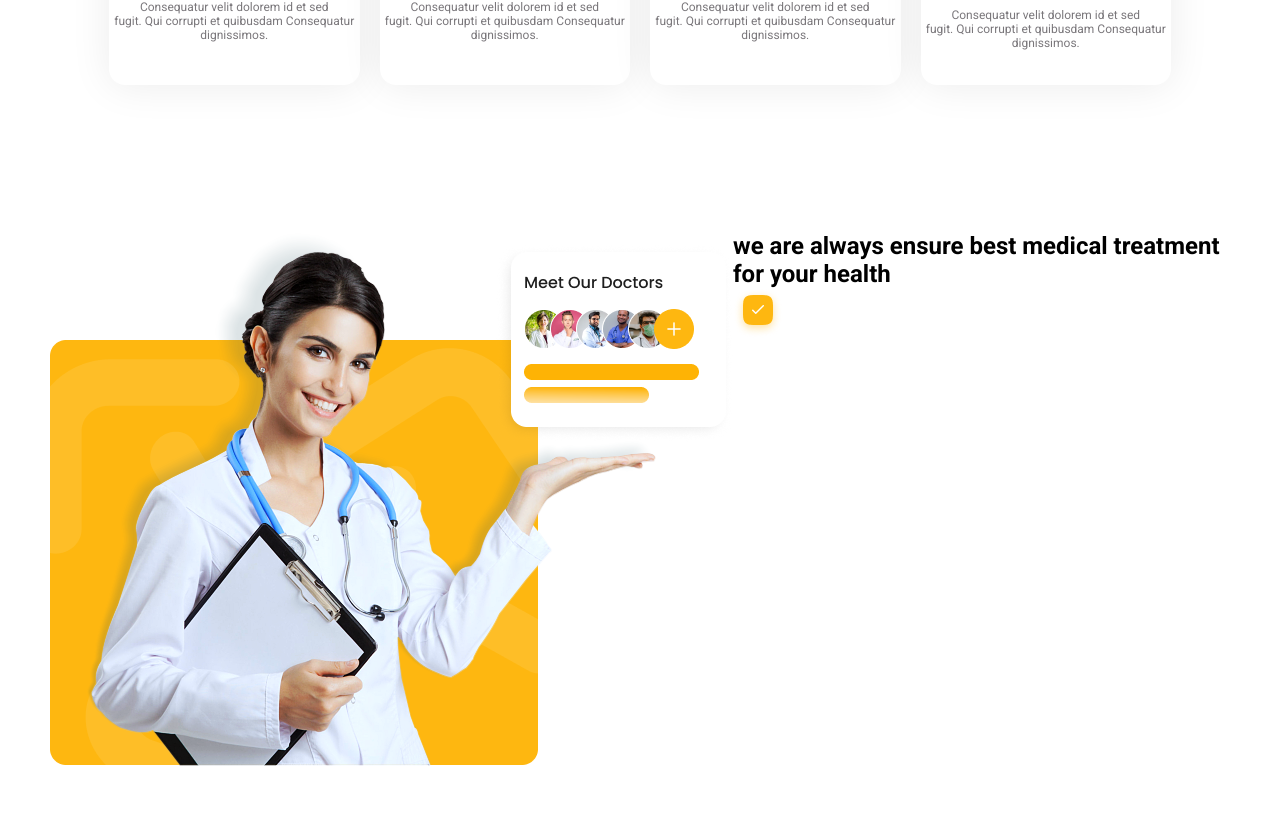
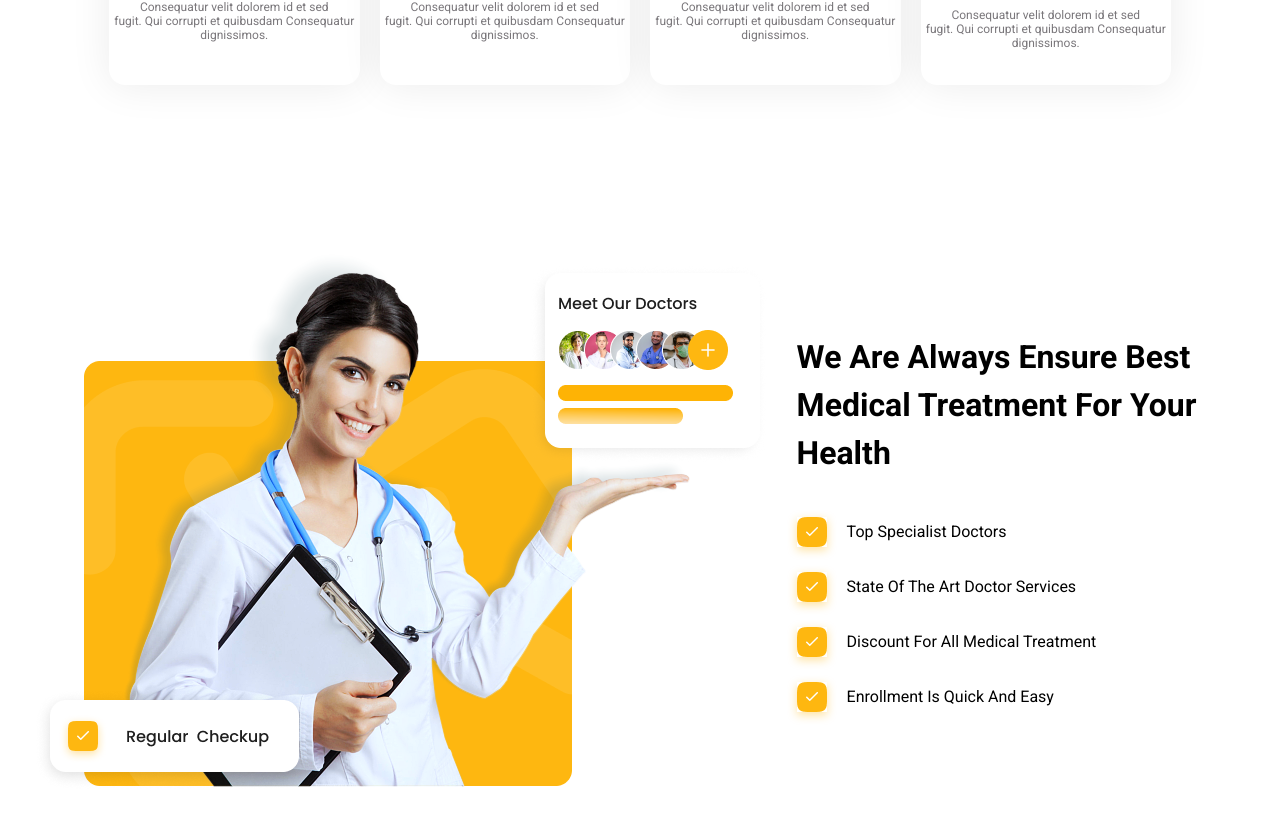
Before and after one commit to Mehdi-Guendouz/IWD23-hackathon, a React (Create React App) app in the folder client/: page / in a window 1280 px wide. Shown: the part 1286-2112 px from the top of the page. Before the commit the page ends 2056 px from the top, so only its background shows below. Built offline with nearby package versions, Linux system fonts and the light colour scheme.

Commit message:
fourth section landing page

```diff
--- a/client/src/components/Treatment/Treatment.jsx
+++ b/client/src/components/Treatment/Treatment.jsx
@@ -3,14 +3,30 @@ import "./treatment.scss";
 
 const Treatment = () => {
     return (
-        <div className='container'>
+        <div className='container-treatment'>
             <div className="left">
-                <img src="./img/treatment.png" alt="treatment" />
+                <img src="./img/regular-check.png" alt="regular" className='regular' />
+                <img src="./img/treatment.png" alt="treatment" className='treat' />
             </div>
             <div className="right">
-                <h2>we are always ensure best medical treatment for your health </h2>
-                <div className="check-item">
-                    <img src="./icons/check.png" alt="check" />
+                <h2>we are always ensure best <br /> medical treatment for your <br /> health </h2>
+                <div className="items">
+                    <div className="check-item">
+                        <img src="./icons/check.png" alt="check" />
+                        <span>top specialist doctors</span>
+                    </div>
+                    <div className="check-item">
+                        <img src="./icons/check.png" alt="check" />
+                        <span>State Of The Art Doctor Services</span>
+                    </div>
+                    <div className="check-item">
+                        <img src="./icons/check.png" alt="check" />
+                        <span>Discount For All Medical Treatment</span>
+                    </div>
+                    <div className="check-item">
+                        <img src="./icons/check.png" alt="check" />
+                        <span>Enrollment Is Quick And Easy</span>
+                    </div>
                 </div>
             </div>
         </div>
--- a/client/src/components/Treatment/treatment.scss
+++ b/client/src/components/Treatment/treatment.scss
@@ -0,0 +1,57 @@
+.container-treatment{
+    max-width: 1400px;
+    margin: 20px auto;
+    display: flex;
+    height: 80vh;
+    justify-content: center;
+    align-items: center;
+    gap: 30px;
+
+    .left{
+        position: relative;
+
+        .regular{
+            position: absolute;
+            bottom: 0;
+            transform: translate(-50px, 0);
+        }
+
+        .treat{
+            width: 100%;
+        }
+    }
+
+    .right{
+        display: flex;
+        flex-direction: column;
+        align-items: center;
+        justify-content: center;
+        gap: 40px;
+
+        h2{
+            font-size: 32px;
+            font-weight: 600;
+            line-height: 48px;
+            text-transform: capitalize;
+        }
+
+        .items{
+            display: flex;
+            gap: 25px;
+            flex-direction: column;
+            width: 100%;
+
+            .check-item{
+                display: flex;
+                align-items: center;
+                gap: 20px;
+                text-transform: capitalize;
+
+                img{
+                    box-shadow: 0px 3px 10px rgba(254, 183, 16, 0.4);
+                }
+
+            }
+        }
+    }
+}
--- a/client/src/components/hero/hero.scss
+++ b/client/src/components/hero/hero.scss
@@ -22,6 +22,7 @@
             color: #1E1E1E;
             font-size: 70px;
             font-weight: 600;
+            line-height: 90px;
         }
 
         p{
--- a/client/src/components/steps/Steps.jsx
+++ b/client/src/components/steps/Steps.jsx
@@ -4,7 +4,7 @@ import './steps.scss';
 
 const Steps = () => {
     return (
-        <div className='container'>
+        <div className='container-steps'>
             <div className="wrapper">
                 <img src="./img/background.png" alt="background" className='back-img' />
                 <div className="top">
--- a/client/src/components/steps/steps.scss
+++ b/client/src/components/steps/steps.scss
@@ -1,4 +1,4 @@
-.container{
+.container-steps{
 
     // margin-top: 20px;
     display: flex;
@@ -28,17 +28,19 @@
             display: flex;
             align-items: center;
             gap: 150px;
-            margin-top: 70px;
+            margin-top: 60px;
 
             h2{
                 font-weight: 600;
                 font-size: 28px;
                 color: white;
+                line-height: 42px;
             }
 
             p{
                 font-weight: 400;
                 font-size: 14px;
+                line-height: 21px;
                 color: #F0FAFC;
             }
 
```
Also changed, not shown: client/public/icons/check.png, client/public/img/regular-check.png (added).
